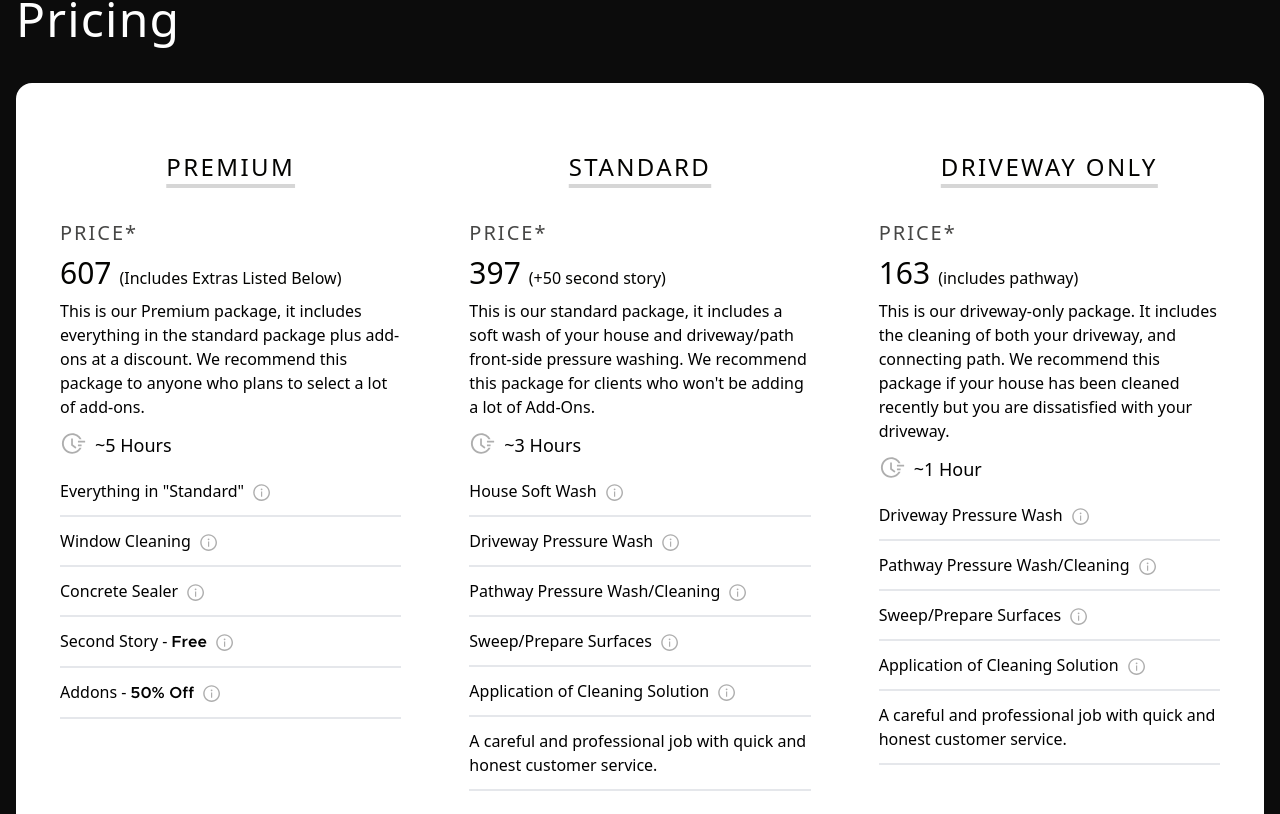
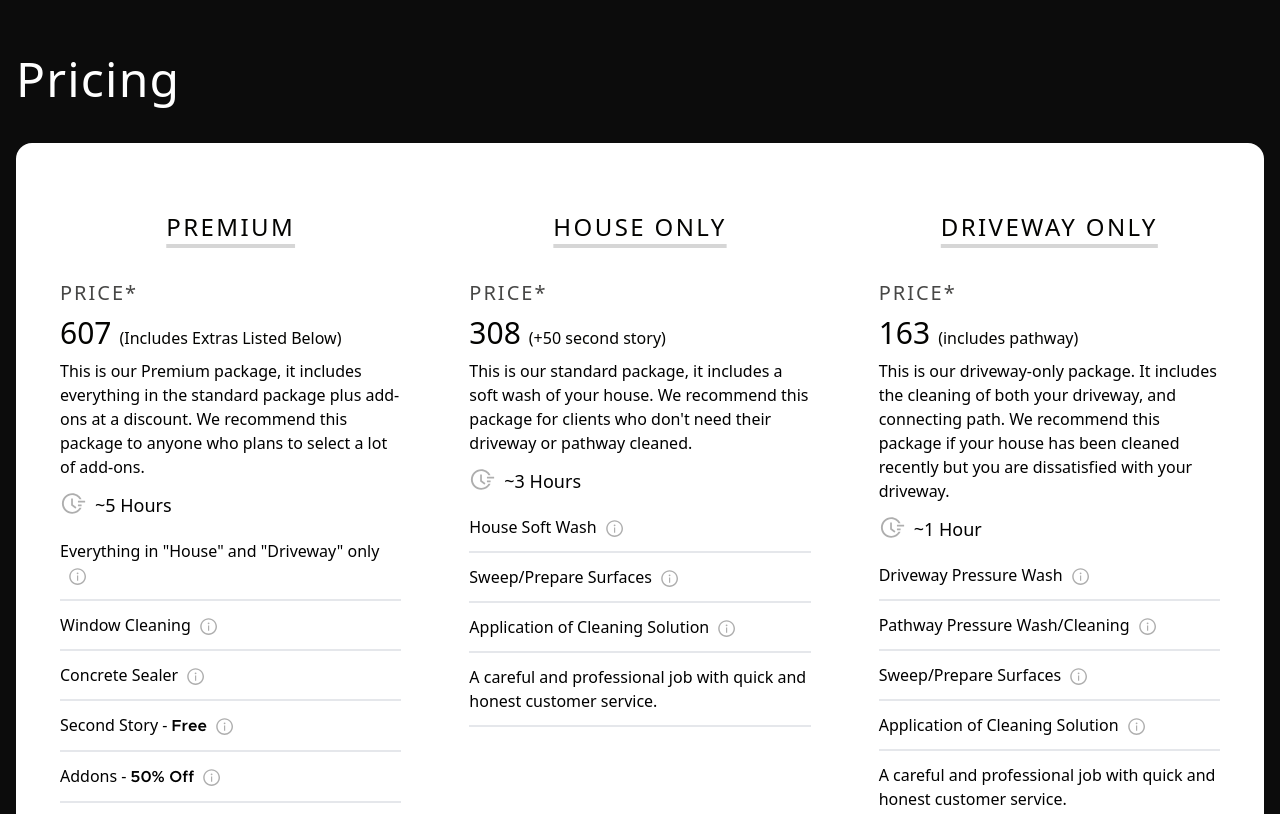
Before and after one commit to TCWashing/tcpowerwashing, a Next.js app: page / in a window 1280 px wide. Shown: the part 1807-2621 px from the top of the page. Built offline with nearby package versions, Linux system fonts and the light colour scheme; a web font is replaced by a local one.

Commit message:
pricing fixes

```diff
--- a/components/Carousel.jsx
+++ b/components/Carousel.jsx
@@ -102,13 +102,13 @@ export default function Slider() {
         data-aos="fade-up"
         data-aos-delay="500"
       >
-        {/* <a
-          href="https://nextdoor.com/profile/01RNBHRjWwTgWtjP9/"
+        <a
+          href="https://nextdoor.com/pages/tcwashing-austin-tx/?init_source=search&query=TCwashing"
           className="trans rounded-full border-2 border-white bg-white py-4 px-6 font-metBold uppercase tracking-widest text-black hover:bg-black hover:text-white"
         >
           View Our Nextoor Page
         </a>
-        <a
+        {/* <a
           href="https://nextdoor.com/profile/01RNBHRjWwTgWtjP9/"
           className="trans rounded-full border-2 border-white bg-white py-4 px-6 font-metBold uppercase tracking-widest text-black hover:bg-black hover:text-white"
         >
--- a/components/Pricing.jsx
+++ b/components/Pricing.jsx
@@ -101,7 +101,7 @@ const Pricing = () => {
               </div> */}
                 <div className="grid gap-1.5 pt-2">
                 <a
-                  href="https://calendly.com/tcwashing/premium"
+                  href="https://calendly.com/tcwashing/complete?month=2023-05"
                   target="_blank"
                   rel="noopener noreferrer"
                   className="trans w-full rounded-full border-2 border-plansNameBorder bg-btnBg py-4 px-6 text-center font-metBold text-base uppercase tracking-widest text-white hover:bg-plansNameBorder hover:text-btnBg"
@@ -119,19 +119,18 @@ const Pricing = () => {
             data-aos-delay="300"
           >
             <div className="w-full rounded-full py-4 px-4 text-center font-metBold text-2xl uppercase tracking-widest text-btnBg underline decoration-plansNameBorder decoration-4 underline-offset-8">
-              Standard
+              House Only
             </div>
             <div className="flex flex-col space-y-2">
               <div className="font-metMedi text-xl uppercase tracking-widest text-disabledBtnTxt">
                 PRICE*
               </div>
               <div className="flex flex-col items-baseline space-x-2 text-btnBg md:flex-row">
-                <div className="font-metMedi text-3xl">397</div>
+                <div className="font-metMedi text-3xl">308</div>
                 <p className="text-base">(+50 second story)</p>
               </div>
               <p>
-                This is our standard package, it includes a soft wash of your house and driveway/path front-side pressure
-                washing. We recommend this package for clients who won't be adding a lot of Add-Ons.
+                This is our standard package, it includes a soft wash of your house. We recommend this package for clients who don't need their driveway or pathway cleaned.
               </p>
               <div className="flex items-center space-x-2 text-lg">
                 <AiOutlineFieldTime className="text-plansPrice" size="1.5em" />
@@ -142,12 +141,6 @@ const Pricing = () => {
               <ol className="plansdivstIcon divst-inside space-y-3 text-left font-metMedi text-base">
                 <li className="border-divstIcon border-b-2 pb-3">
                   <SoftWashHouse />
-                </li>
-                <li className="border-divstIcon border-b-2 pb-3">
-                  <Driveway />
-                </li>
-                <li className="border-divstIcon border-b-2 pb-3">
-                  <Pathway />
                 </li>
                 <li className="border-divstIcon border-b-2 pb-3">
                   <Sweep />
@@ -176,7 +169,7 @@ const Pricing = () => {
               </div> */}
                 <div className="grid gap-1.5 pt-2">
                 <a
-                  href="https://calendly.com/tcwashing/house" //mailto:questions@tcwashing.net
+                  href="https://calendly.com/tcwashing/house?month=2023-05" //mailto:questions@tcwashing.net
                   target="_blank"
                   rel="noopener noreferrer"
                   className="trans w-full rounded-full border-2 border-plansNameBorder bg-btnBg py-4 px-6 text-center font-metBold text-base uppercase tracking-widest text-white hover:bg-plansNameBorder hover:text-btnBg"
@@ -249,7 +242,7 @@ const Pricing = () => {
                 <div className="grid gap-1.5 pt-2">
                 <a
                   // href="mailto:questions@tcwashing.net"
-                  href="https://calendly.com/tcwashing/driveway"
+                  href="https://calendly.com/tcwashing/driveway?month=2023-05"
                   target="_blank"
                   rel="noopener noreferrer"
                   className="trans w-full rounded-full border-2 border-plansNameBorder bg-btnBg py-4 px-6 text-center font-metBold text-base uppercase tracking-widest text-white hover:bg-plansNameBorder hover:text-btnBg"
@@ -290,7 +283,7 @@ const Pricing = () => {
               available Add-ons
               <p className="text-xl pt-3">Only Want Add Ons?            <a
                   // href="mailto:questions@tcwashing.net"
-                  href="https://calendly.com/tcwashing/addons"
+                  href="https://calendly.com/tcwashing/extras?month=2023-05"
                   target="_blank"
                   rel="noopener noreferrer"
                   className="trans w-full rounded-full border-2 border-plansNameBorder bg-btnBg py-4 px-6 text-center font-metBold text-base uppercase tracking-widest text-white hover:bg-plansNameBorder hover:text-btnBg"
--- a/components/addons/EverythingStandard.jsx
+++ b/components/addons/EverythingStandard.jsx
@@ -20,7 +20,7 @@ export default function EverythingStandard() {
         onClick={openModal}
         className="w-full text-left focus:outline-none"
       >
-        Everything in "Standard"
+        Everything in "House" and "Driveway" only
         <AiOutlineInfoCircle
           className="ml-2 inline-block text-plansPrice"
           size="1.2em"
@@ -61,7 +61,7 @@ export default function EverythingStandard() {
                   </Dialog.Title>
                   <div className="mt-2">
                     <p className="text-base text-gray-500">
-                      Includes everything in the standard package.
+                      Includes everything in our house only and driveway only cleaning packages
                     </p>
                     {/* <img
                       className="mt-4 w-full rounded-xl"
```
